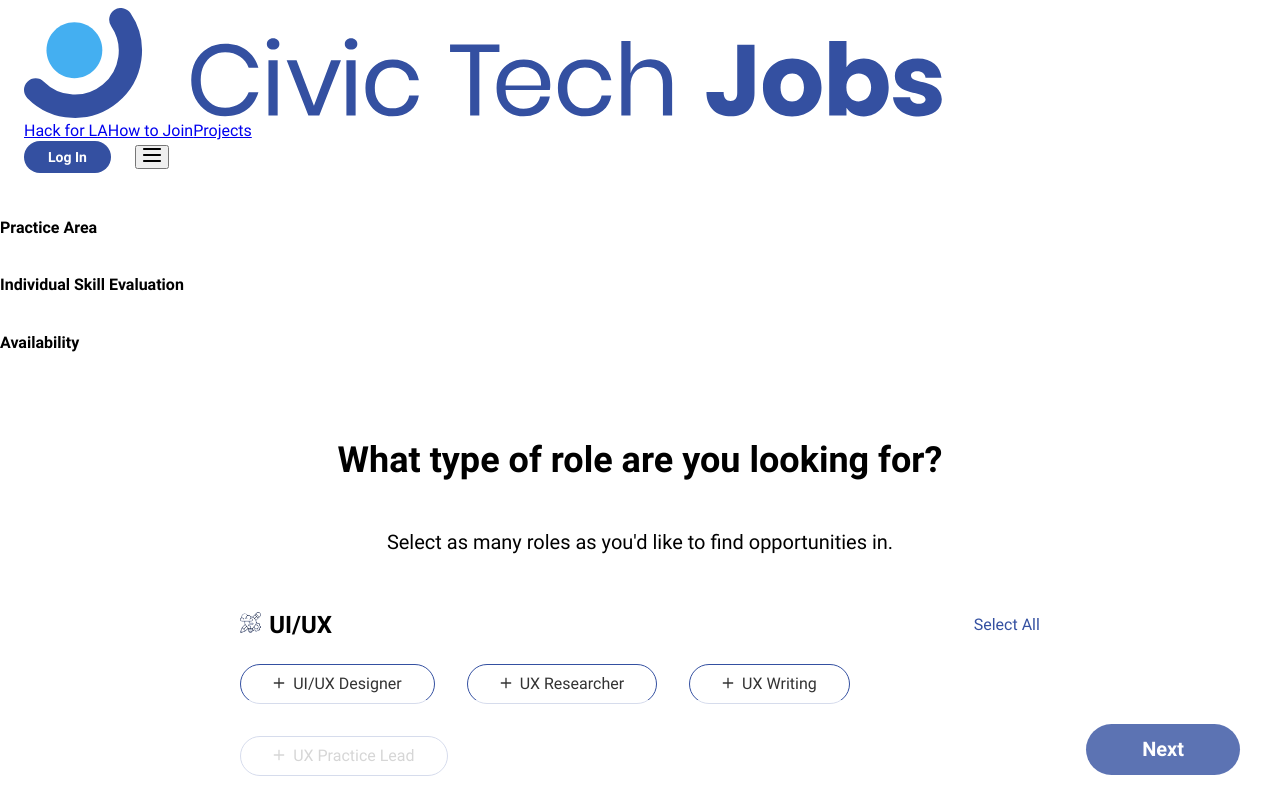
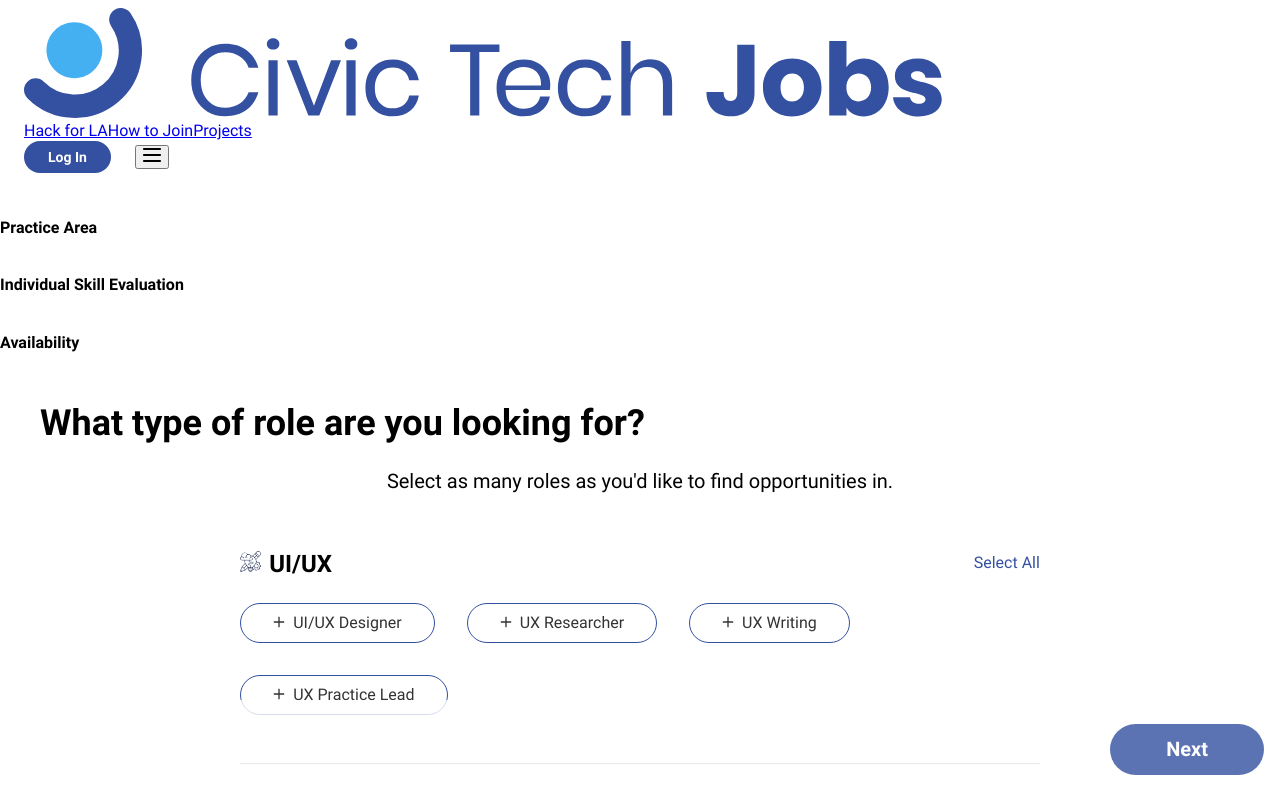
Before and after one commit to hackforla/CivicTechJobs, a React (Vite) app in the folder frontend/: page /qualifier/1 in a window 1280 px wide. Shown: the top 800 px of the page. Built offline with nearby package versions, Linux system fonts and the light colour scheme.

Commit message:
convert QualifierPage sass to TW

```diff
--- a/frontend/src/pages/QualifierPage/_QualifierPage.scss
+++ b/frontend/src/pages/QualifierPage/_QualifierPage.scss
@@ -1,10 +1,5 @@
 @use "@/components/Basics" as *;
 
-// Main Page
-.qualifier-content {
-  flex-wrap: nowrap;
-  width: fit-content;
-}
 
 // Roles
 .qroles-border {
--- a/frontend/src/pages/QualifierPage/index.tsx
+++ b/frontend/src/pages/QualifierPage/index.tsx
@@ -27,14 +27,14 @@ function QualifierPage() {
 
   return (
     <QualifiersProvider>
-      <main className="container mx-auto">
+      <div className="container mx-auto">
         <Stepper />
-        <div className="flex-center-x">
-          <div className="flex-column qualifier-content align-center px-5">
+        <div className="mx-auto max-w-fit">
+          <div className="align-center flex w-fit flex-col px-5">
             <Content page={page} />
           </div>
         </div>
-      </main>
+      </div>
     </QualifiersProvider>
   );
 }
```
